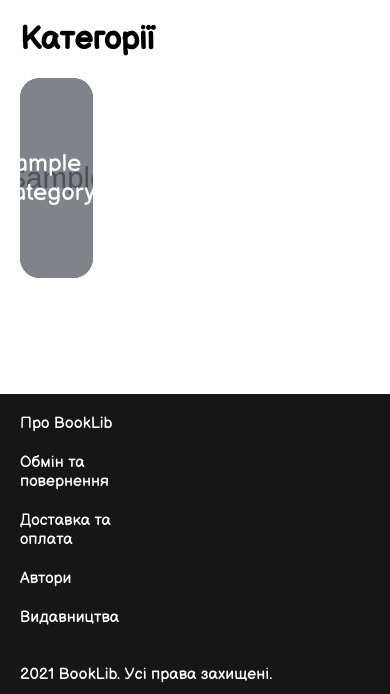
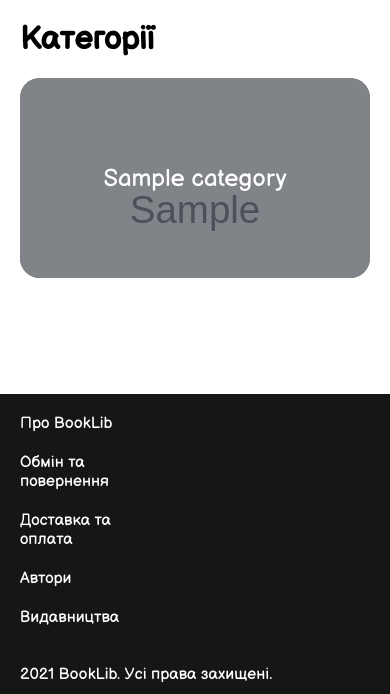
Before and after one commit to MNDonut/BookLib, a Django app: template book/templates/listOfCategories.html in a window 390 px wide. Shown: the part 150-844 px from the top of the page. Run offline with Django 3.2, Linux system fonts and the light colour scheme; the template is opened without the code that fills it: most values are stand-ins (such as "Sample title", 1, 10 or a date in 2020); grey boxes marked "Sample" are stand-in pictures.

Commit message:
Added a mobile version for the page of categories and th profile page

```diff
--- a/book/static/listOfCategories.css
+++ b/book/static/listOfCategories.css
@@ -1,3 +1,21 @@
+@media (max-width: 900px) {
+    .wrapper .categories-list-wrapper {
+        grid-template-columns: repeat(3, 1fr);
+    }
+}
+
+@media (max-width: 710px) {
+    .wrapper .categories-list-wrapper {
+        grid-template-columns: repeat(2, 1fr);
+    }
+}
+
+@media (max-width: 400px) {
+    .wrapper .categories-list-wrapper {
+        grid-template-columns: repeat(1, 1fr);
+    }
+}
+
 * {
     font-family: 'Balsamiq Sans', cursive;
 }
```
Also changed, not shown: account/static/profile.css (+37 -0 lines).
